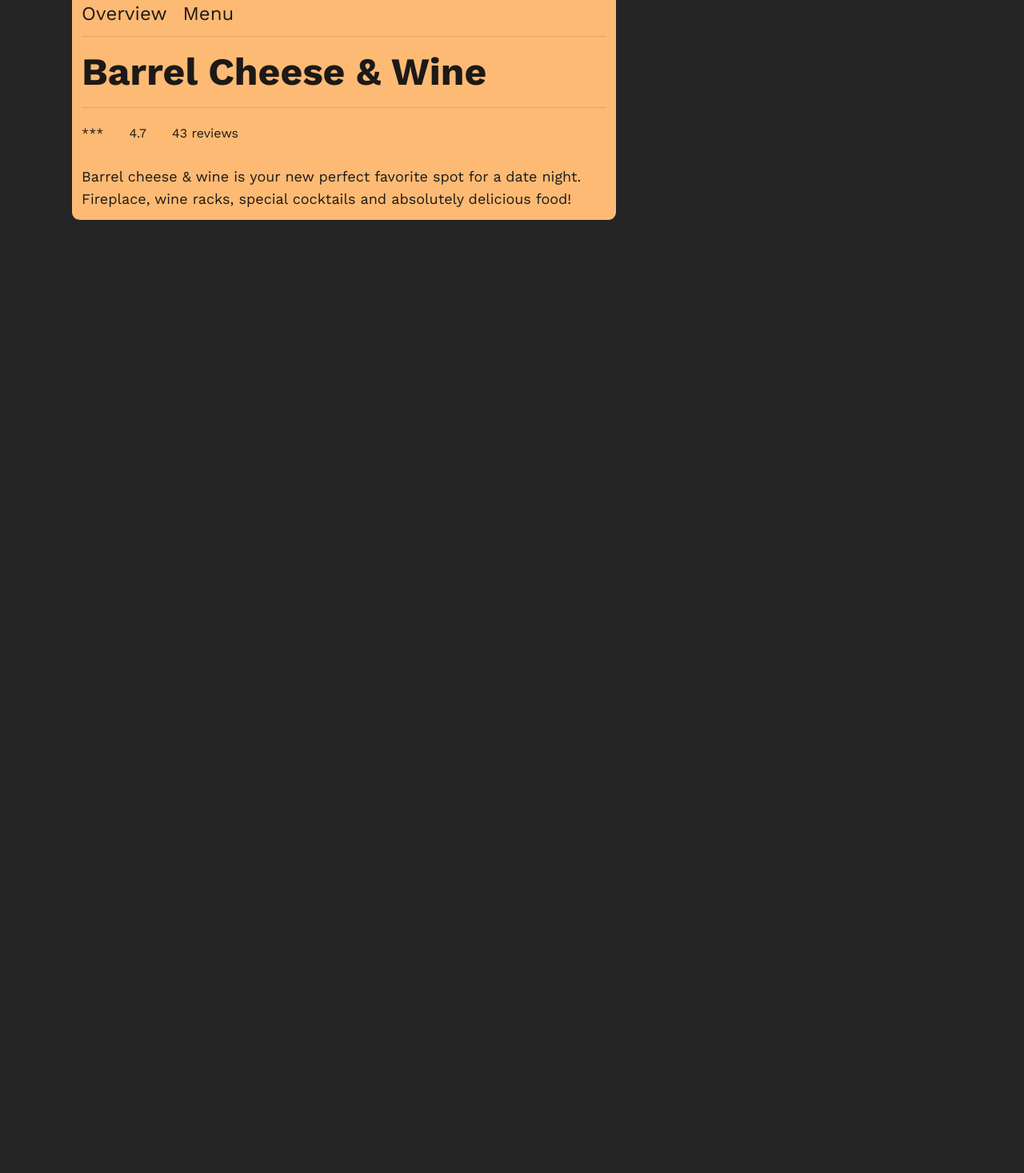
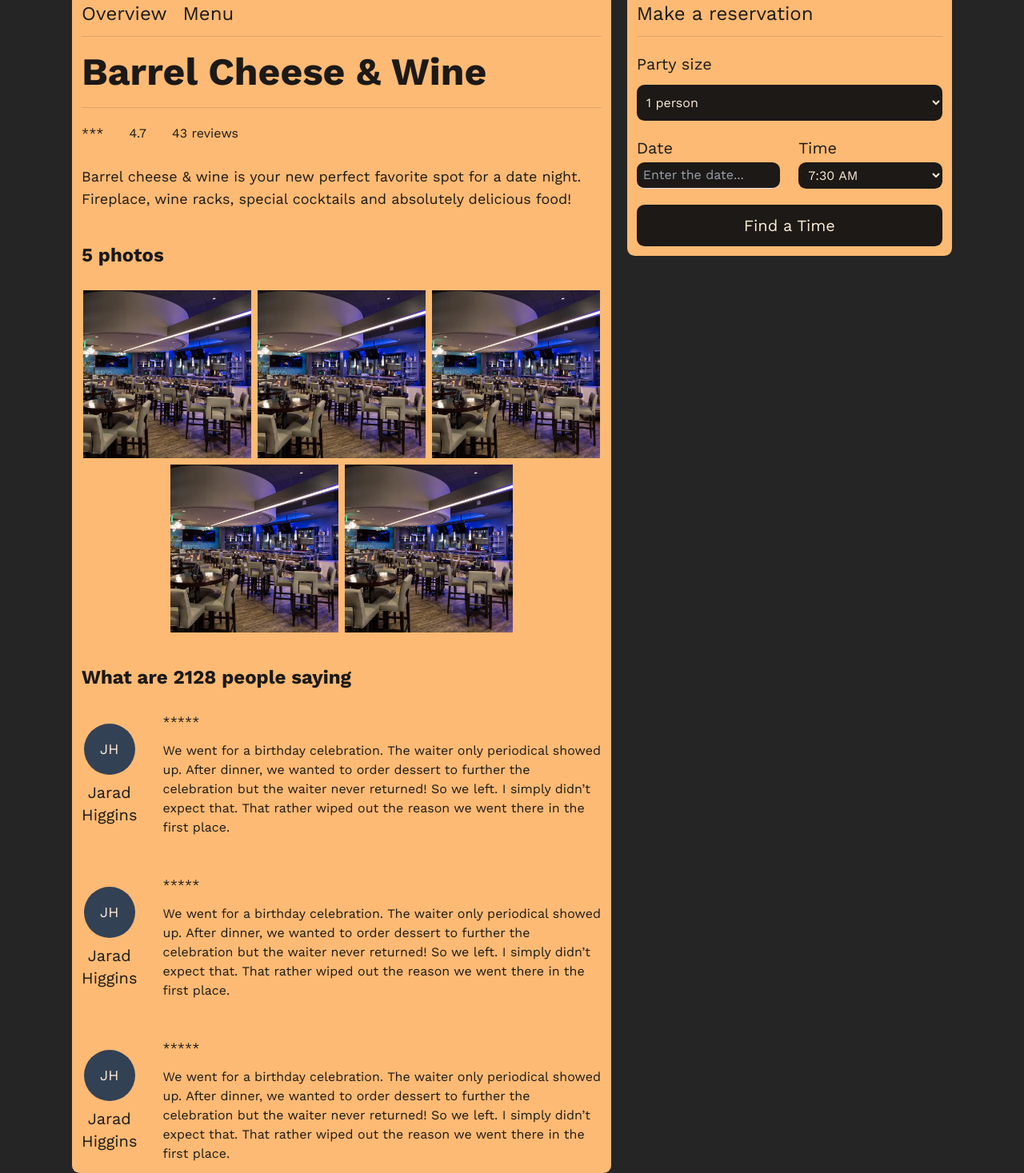
Before and after one commit to lisnyaknikita/restaurant-reservation-service, a Next.js app: page /restaurant/1 in a window 1280 px wide. Shown: the part 387-1854 px from the top of the page at 80% size. Before the commit the page ends 800 px from the top, so only its background shows below. Built offline with nearby package versions, Linux system fonts and the light colour scheme.

Commit message:
feat: impelented restaurand details page with 2 blocks

```diff
--- a/components/description-block-1/Block1.module.scss
+++ b/components/description-block-1/Block1.module.scss
@@ -18,5 +18,49 @@
 }
 
 .description {
-  @apply text-lg;
+  @apply text-lg mb-10;
 }
+
+.photosTitle {
+  @apply text-2xl mb-7 font-bold;
+}
+
+.photos {
+  @apply flex gap-2 items-center flex-wrap justify-center mb-10;
+}
+
+.reviewsTitle {
+  @apply text-2xl mb-7 font-bold;
+}
+
+.reviewsList {
+  @apply flex flex-col items-center;
+}
+
+.reviewItem {
+  @apply flex gap-8 items-center;
+}
+
+.person {
+  @apply flex flex-col items-center;
+}
+
+.reviewItem + .reviewItem {
+  @apply mt-12;
+}
+
+.circle {
+  @apply flex items-center justify-center bg-slate-700 w-16 h-16 rounded-full text-orange-100 text-lg uppercase mb-2;
+}
+
+.personName {
+  @apply text-xl text-center text-primary;
+}
+
+.personStars {
+  @apply mb-3;
+}
+
+.personReview {
+  @apply text-base text-primary;
+}
--- a/components/description-block-1/Block1.tsx
+++ b/components/description-block-1/Block1.tsx
@@ -1,4 +1,5 @@
 import { FC } from 'react';
+import Image from 'next/image';
 
 import classes from './Block1.module.scss';
 
@@ -25,6 +26,59 @@ const Block1: FC = () => {
         Barrel cheese & wine is your new perfect favorite spot for a date night. Fireplace, wine racks, special cocktails and absolutely
         delicious food!
       </p>
+      <h3 className={classes.photosTitle}>5 photos</h3>
+      <div className={classes.photos}>
+        <Image className={classes.photoItem} src='/restaurant-image.webp' width={210} height={200} alt='Picture of the author' />
+        <Image className={classes.photoItem} src='/restaurant-image.webp' width={210} height={200} alt='Picture of the author' />
+        <Image className={classes.photoItem} src='/restaurant-image.webp' width={210} height={200} alt='Picture of the author' />
+        <Image className={classes.photoItem} src='/restaurant-image.webp' width={210} height={200} alt='Picture of the author' />
+        <Image className={classes.photoItem} src='/restaurant-image.webp' width={210} height={200} alt='Picture of the author' />
+      </div>
+      <h3 className={classes.reviewsTitle}>What are 2128 people saying</h3>
+      <ul className={classes.reviewsList}>
+        <li className={classes.reviewItem}>
+          <div className={classes.person}>
+            <div className={classes.circle}>JH</div>
+            <h5 className={classes.personName}>Jarad Higgins</h5>
+          </div>
+          <div className={classes.review}>
+            <p className={classes.personStars}>*****</p>
+            <p className={classes.personReview}>
+              We went for a birthday celebration. The waiter only periodical showed up. After dinner, we wanted to order dessert to further
+              the celebration but the waiter never returned! So we left. I simply didn’t expect that. That rather wiped out the reason we
+              went there in the first place.
+            </p>
+          </div>
+        </li>
+        <li className={classes.reviewItem}>
+          <div className={classes.person}>
+            <div className={classes.circle}>JH</div>
+            <h5 className={classes.personName}>Jarad Higgins</h5>
+          </div>
+          <div className={classes.review}>
+            <p className={classes.personStars}>*****</p>
+            <p className={classes.personReview}>
+              We went for a birthday celebration. The waiter only periodical showed up. After dinner, we wanted to order dessert to further
+              the celebration but the waiter never returned! So we left. I simply didn’t expect that. That rather wiped out the reason we
+              went there in the first place.
+            </p>
+          </div>
+        </li>
+        <li className={classes.reviewItem}>
+          <div className={classes.person}>
+            <div className={classes.circle}>JH</div>
+            <h5 className={classes.personName}>Jarad Higgins</h5>
+          </div>
+          <div className={classes.review}>
+            <p className={classes.personStars}>*****</p>
+            <p className={classes.personReview}>
+              We went for a birthday celebration. The waiter only periodical showed up. After dinner, we wanted to order dessert to further
+              the celebration but the waiter never returned! So we left. I simply didn’t expect that. That rather wiped out the reason we
+              went there in the first place.
+            </p>
+          </div>
+        </li>
+      </ul>
     </div>
   );
 };
--- /dev/null
+++ b/components/description-block-2/Block2.module.scss
@@ -0,0 +1,47 @@
+.block2 {
+  @apply w-[410px] self-start bg-orange-300 text-primary rounded-primary p-3 sticky top-0;
+}
+
+.blockTitle {
+  @apply text-2xl font-normal pb-3 mb-5 border-b border-solid border-stone-600/20;
+}
+
+.partySize {
+  @apply mb-5 flex flex-col gap-3;
+
+  label {
+    @apply text-xl block;
+  }
+
+  select {
+    @apply py-3 px-2 bg-primary text-orange-100 rounded-primary;
+  }
+}
+
+.dateTime {
+  @apply flex gap-4 items-center justify-between mb-5;
+
+  label {
+    @apply text-xl self-start;
+  }
+}
+
+.date {
+  @apply flex flex-col gap-1 items-center w-[47%];
+
+  > input {
+    @apply py-1 px-2 bg-primary text-orange-100 rounded-primary w-full;
+  }
+}
+
+.time {
+  @apply flex flex-col items-center gap-1 w-[47%];
+
+  > select {
+    @apply py-1.5 px-2 bg-primary text-orange-100 rounded-primary w-full;
+  }
+}
+
+.button {
+  @apply w-full text-center text-xl py-3 px-3 rounded-primary bg-primary text-orange-100 hover:bg-black hover:text-orange-200 transition-colors;
+}
--- /dev/null
+++ b/components/description-block-2/Block2.tsx
@@ -0,0 +1,34 @@
+import { FC } from 'react';
+
+import classes from './Block2.module.scss';
+
+const Block2: FC = () => {
+  return (
+    <div className={classes.block2}>
+      <h2 className={classes.blockTitle}>Make a reservation</h2>
+      <div className={classes.partySize}>
+        <label htmlFor=''>Party size</label>
+        <select name='' className={classes.partySizeSelect} id=''>
+          <option value=''>1 person</option>
+          <option value=''>2 people</option>
+        </select>
+      </div>
+      <div className={classes.dateTime}>
+        <div className={classes.date}>
+          <label htmlFor=''>Date</label>
+          <input type='text' className='py-3 border-b font-light w-28' placeholder='Enter the date...' />
+        </div>
+        <div className={classes.time}>
+          <label htmlFor=''>Time</label>
+          <select name='' id='' className={classes.timeSelect}>
+            <option value=''>7:30 AM</option>
+            <option value=''>9:30 AM</option>
+          </select>
+        </div>
+      </div>
+      <button className={classes.button}>Find a Time</button>
+    </div>
+  );
+};
+
+export default Block2;
--- a/components/restaurant-description/RestaurantDescription.module.scss
+++ b/components/restaurant-description/RestaurantDescription.module.scss
@@ -1,3 +1,3 @@
 .blocks {
-  @apply max-w-[1100px] mx-auto flex mt-10 gap-5;
+  @apply max-w-[1100px] mx-auto flex mt-10 gap-5 relative;
 }
--- a/components/restaurant-description/RestaurantDescription.tsx
+++ b/components/restaurant-description/RestaurantDescription.tsx
@@ -3,13 +3,13 @@ import { FC } from 'react';
 import classes from './RestaurantDescription.module.scss';
 
 import Block1 from '../description-block-1/Block1';
+import Block2 from '../description-block-2/Block2';
 
 const RestaurantDescription: FC = () => {
   return (
     <div className={classes.blocks}>
       <Block1 />
-
-      <div className={classes.block2}></div>
+      <Block2 />
     </div>
   );
 };
```
